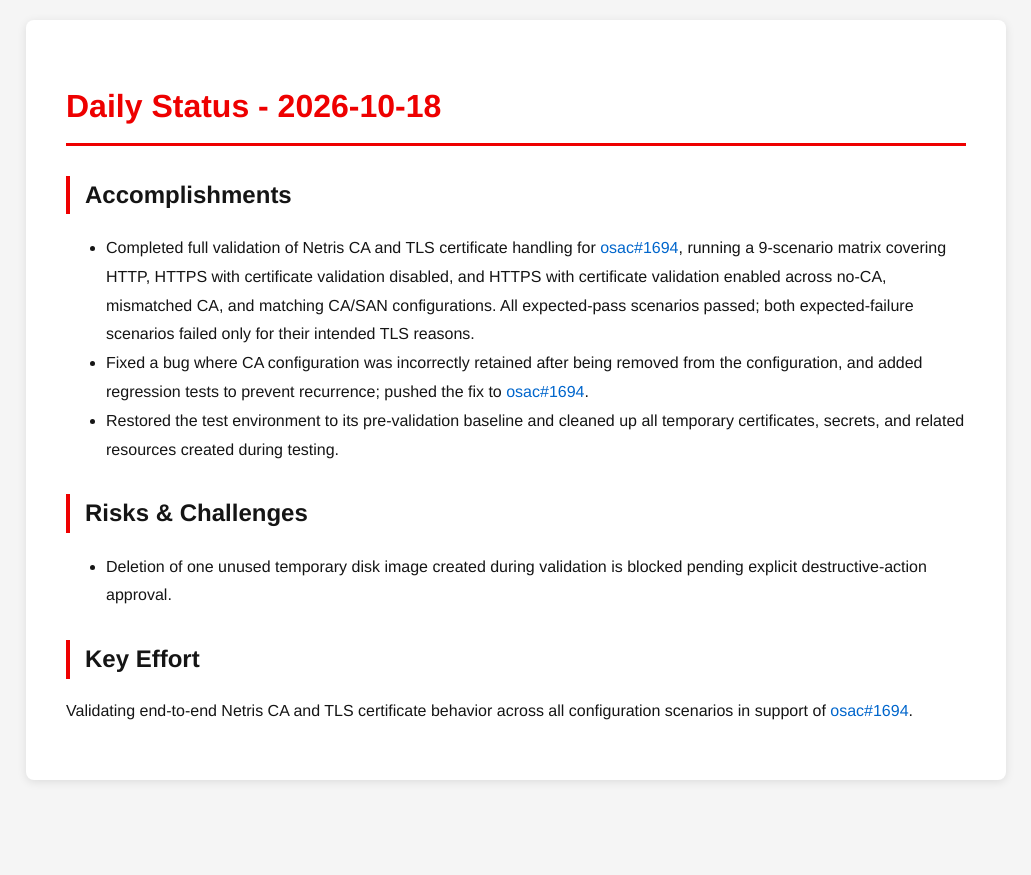
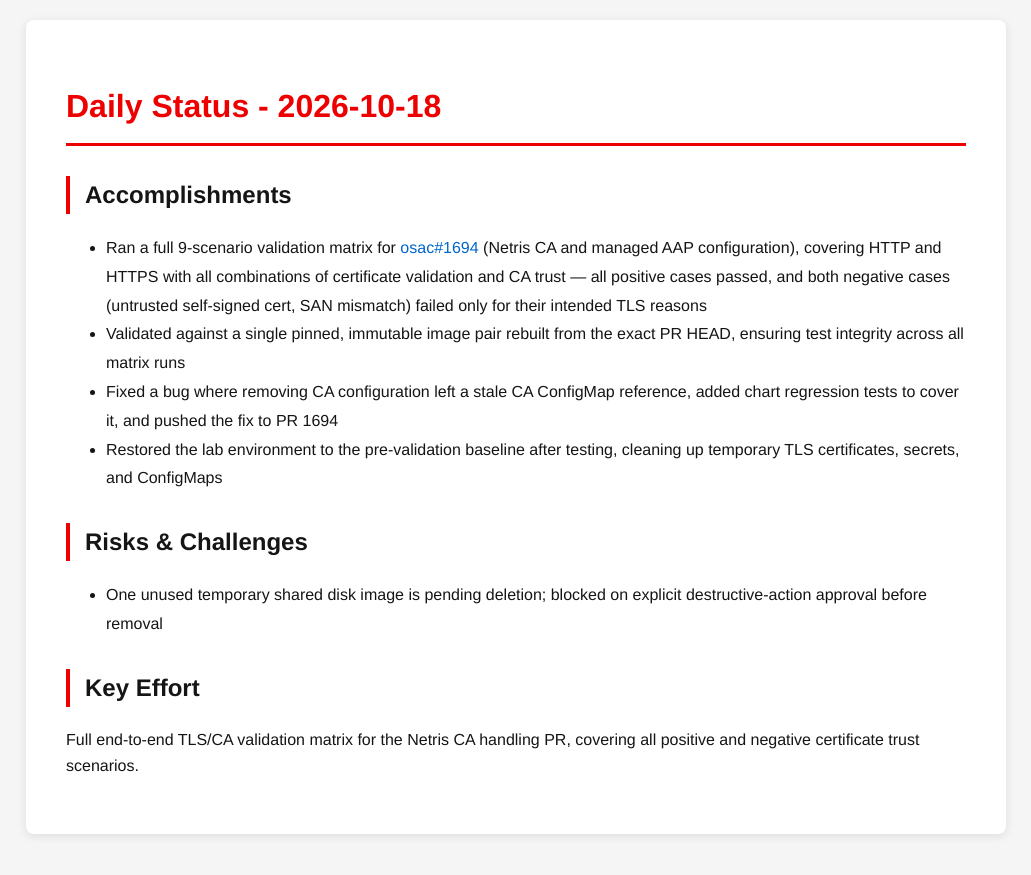
Before and after one commit to tzvatot/daily-status, a Jekyll site: the page built from 2026-10-18.md, in a window 1280 px wide. Shown: the top 875 px of the page, without its empty margins (124-1155 px from the left). Built offline with Jekyll 4.4.1, drawn with Linux system fonts in a browser that asks for light colours.

Commit message:
Daily status update - 2026-10-18

```diff
--- a/2026-10-18.md
+++ b/2026-10-18.md
@@ -7,12 +7,13 @@
 # Daily Status - 2026-10-18
 
 ## Accomplishments
-- Completed full validation of Netris CA and TLS certificate handling for [osac#1694](https://github.com/osac-project/osac/pull/1694), running a 9-scenario matrix covering HTTP, HTTPS with certificate validation disabled, and HTTPS with certificate validation enabled across no-CA, mismatched CA, and matching CA/SAN configurations. All expected-pass scenarios passed; both expected-failure scenarios failed only for their intended TLS reasons.
-- Fixed a bug where CA configuration was incorrectly retained after being removed from the configuration, and added regression tests to prevent recurrence; pushed the fix to [osac#1694](https://github.com/osac-project/osac/pull/1694).
-- Restored the test environment to its pre-validation baseline and cleaned up all temporary certificates, secrets, and related resources created during testing.
+- Ran a full 9-scenario validation matrix for [osac#1694](https://github.com/osac-project/osac/pull/1694) (Netris CA and managed AAP configuration), covering HTTP and HTTPS with all combinations of certificate validation and CA trust — all positive cases passed, and both negative cases (untrusted self-signed cert, SAN mismatch) failed only for their intended TLS reasons
+- Validated against a single pinned, immutable image pair rebuilt from the exact PR HEAD, ensuring test integrity across all matrix runs
+- Fixed a bug where removing CA configuration left a stale CA ConfigMap reference, added chart regression tests to cover it, and pushed the fix to PR 1694
+- Restored the lab environment to the pre-validation baseline after testing, cleaning up temporary TLS certificates, secrets, and ConfigMaps
 
 ## Risks & Challenges
-- Deletion of one unused temporary disk image created during validation is blocked pending explicit destructive-action approval.
+- One unused temporary shared disk image is pending deletion; blocked on explicit destructive-action approval before removal
 
 ## Key Effort
-Validating end-to-end Netris CA and TLS certificate behavior across all configuration scenarios in support of [osac#1694](https://github.com/osac-project/osac/pull/1694).
+Full end-to-end TLS/CA validation matrix for the Netris CA handling PR, covering all positive and negative certificate trust scenarios.
```
